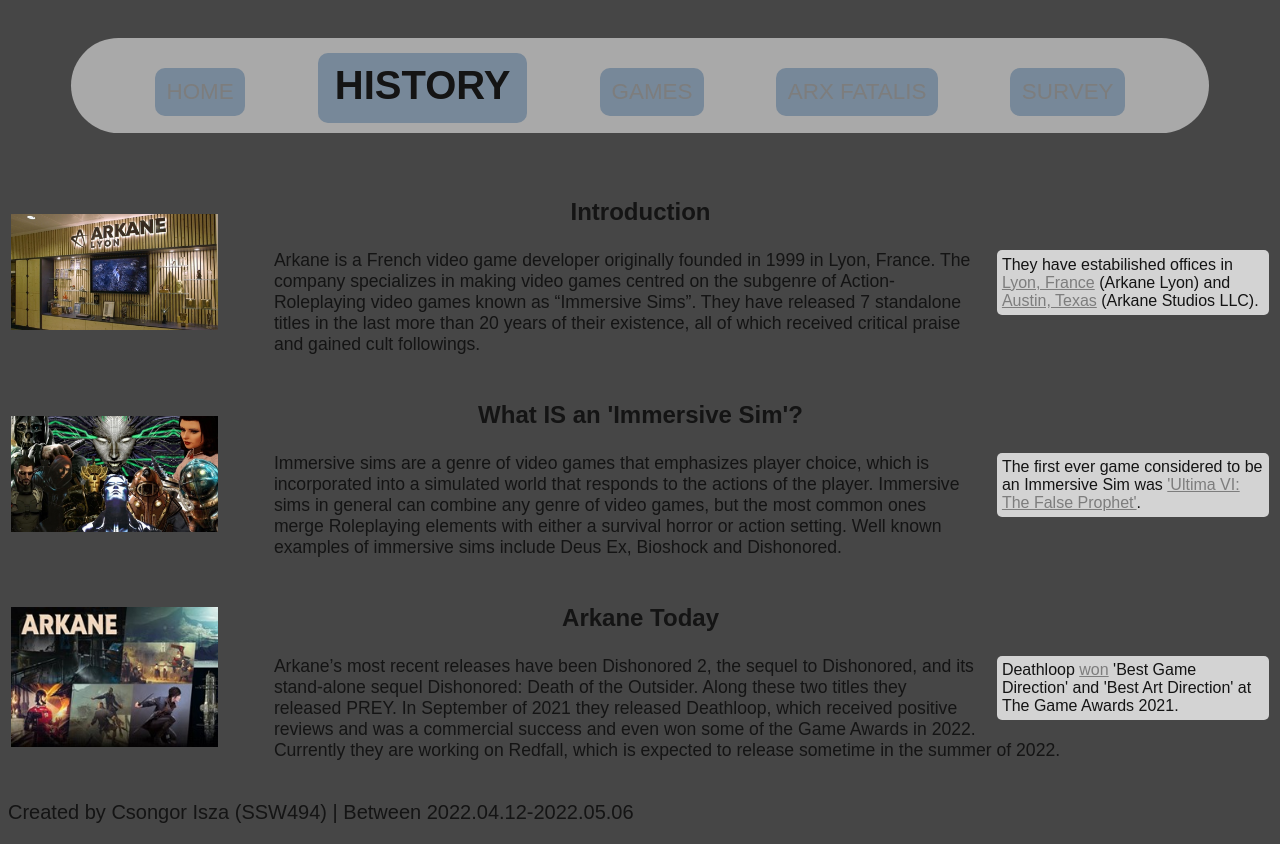
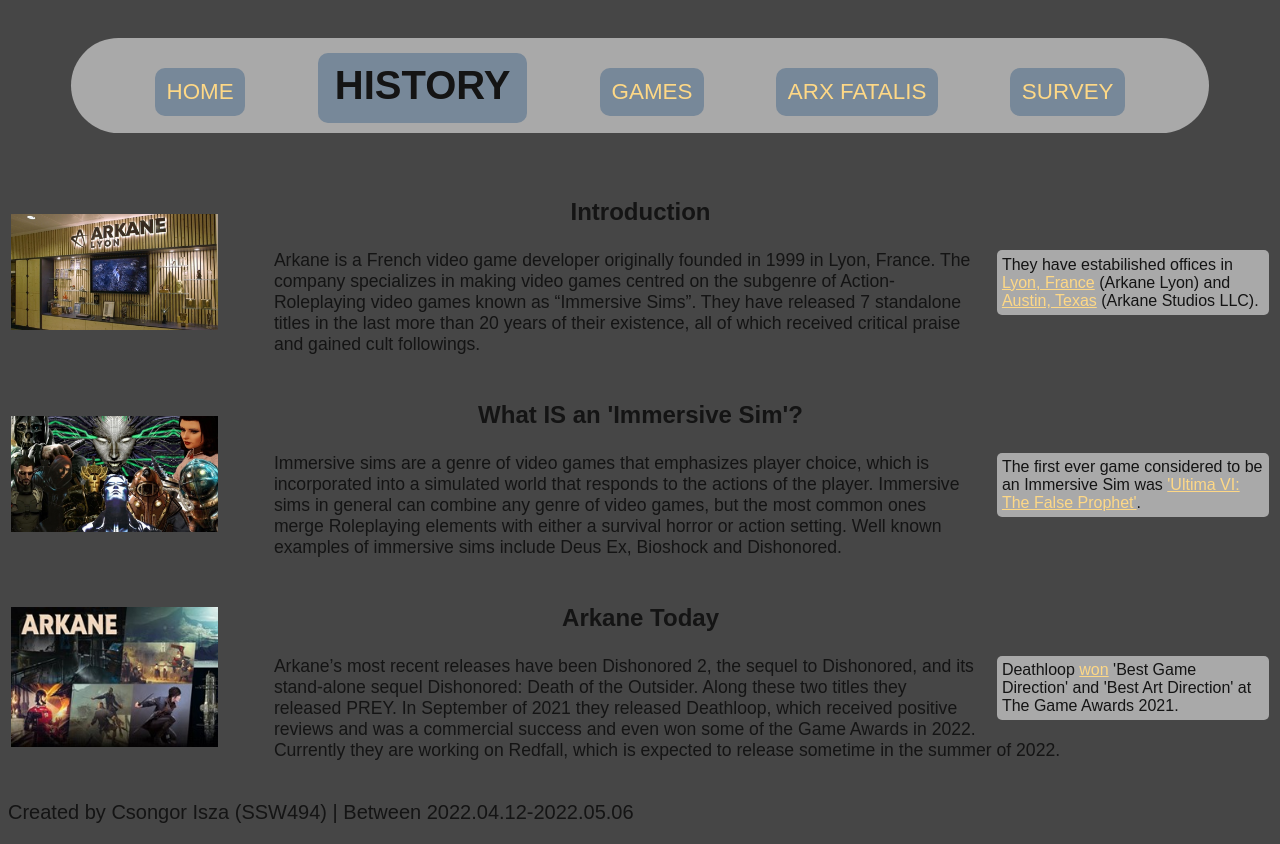
Before and after one commit to TheLOL11/TheLOL11.github.io, a plain HTML site: page history.html in a window 1280 px wide. Drawn offline with Linux system fonts and the light colour scheme.

Commit message:
Update style.css

```diff
--- a/css/style.css
+++ b/css/style.css
@@ -4,19 +4,19 @@ body {
 }
 
 a:link {
-    color: #7D7D7D;
+    color: #FED886;
 }
 
 a:visited {
-    color: #404040;
+    color: #FFAE00;
 }
 
 a:hover {
-    color: #949494;
+    color: #FF7300;
 }
 
 a:active {
-    color: #333333;
+    color: #C25A00;
 }
 
 h1 {
@@ -56,7 +56,7 @@ aside {
     border-radius: 5px;
     font-size: 1em;
     color: rgb(20,20,20);
-    background-color: lightgray;
+    background-color: darkgray;
 }
 
 form {
```
